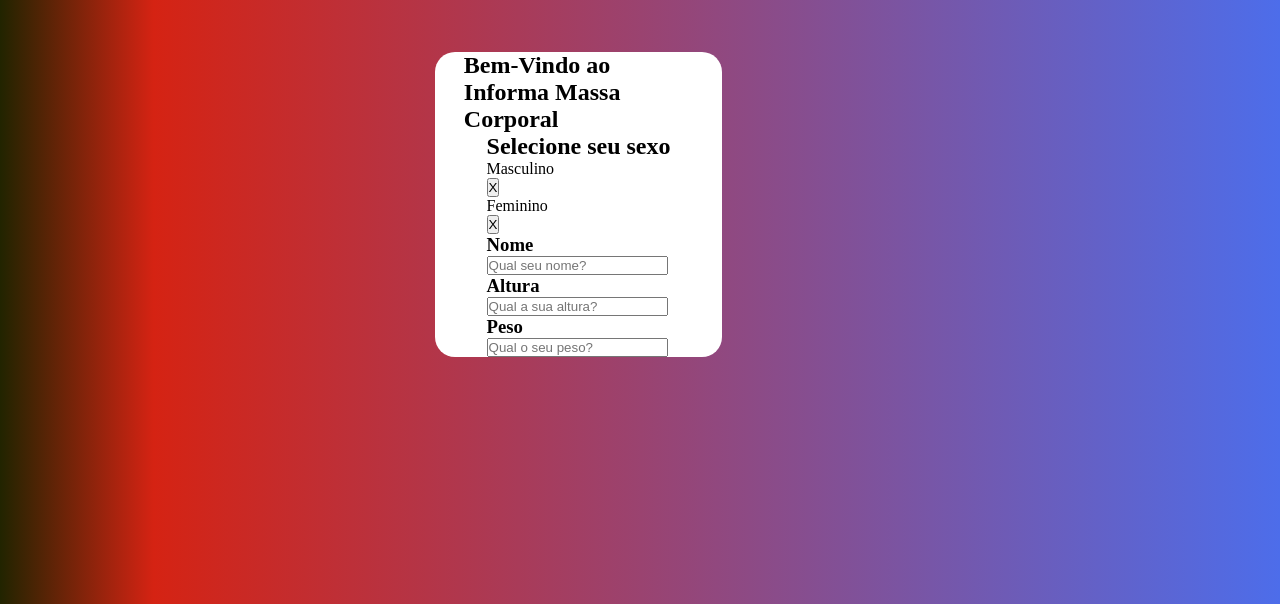
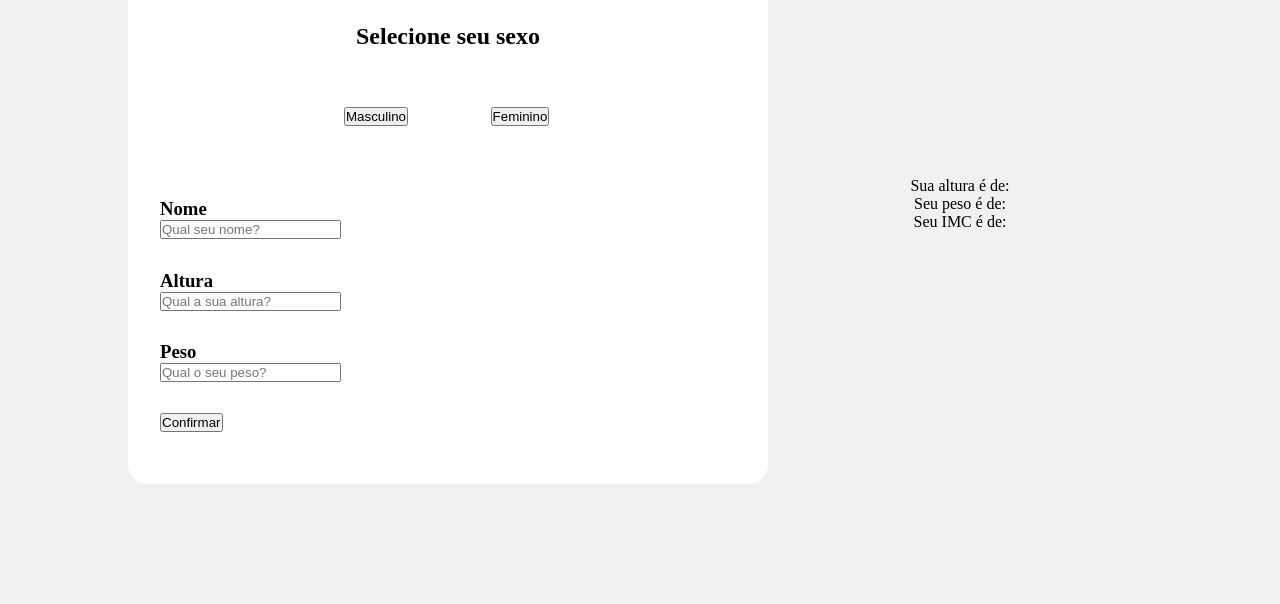
Before and after one commit to AndersonLucasdev/web-I, a plain HTML site: page test2/index.html in a window 1280 px wide. Shown: the part 196-800 px from the top of the page. Drawn offline with Linux system fonts and the light colour scheme.

Commit message:
FEAT/ estilizando e adicionando nova arquitetura

```diff
--- a/test2/index.html
+++ b/test2/index.html
@@ -8,17 +8,23 @@
 </head>
 <body>
     <main>
-        <article class="container">
+        <div class="container">
             <div class="container-titulo">
                 <h1>Bem-Vindo ao Informa Massa Corporal</h1>
             </div>
             <div class="container-principal">
                 <div class="container-principal-sexo">
-                    <h2>Selecione seu sexo</h2>
-                    <p>Masculino</p>
-                    <button>X</button>
-                    <p>Feminino</p>
-                    <button>X</button>
+                    <div class="container-principal-sexo-titulo">
+                        <h2>Selecione seu sexo</h2>
+                    </div>
+                    <div class="container-principal-sexo-ambos">
+                        <div class="container-principal-sexo-masculino">
+                            <button>Masculino</button>
+                        </div>
+                        <div class="container-principal-sexo-feminino">
+                            <button>Feminino</button>
+                        </div>
+                    </div>
                 </div>
                 <div class="container-principal-nome">
                     <h3>Nome</h2>
@@ -32,8 +38,17 @@
                     <h3>Peso</h3>
                     <input type="text" placeholder="Qual o seu peso?">
                 </div>
+                <div class="container-principal-confirmar">
+                    <button>Confirmar</button>
+                </div>
             </div>
-        </article>
+        </div>
+        <div class="informacoes">
+            <p>Sua altura é de:</p>
+            <p>Seu peso é de:</p>
+            <p>Seu IMC é de: <p></p>
+        </div>
     </main>
 </body>
+    <script></script>
 </html>
--- a/test2/style.css
+++ b/test2/style.css
@@ -10,15 +10,20 @@ body {
     display: flex;
     align-items: center;
     justify-content: center;
-    /* background: rgb(2,0,36);
-    background: linear-gradient(90deg, rgba(2,0,36,1) 0%, rgba(213,19,196,1) 12%, rgba(77,125,234,1) 100%); */
-    background: rgb(33,36,0);
-    background: linear-gradient(90deg, rgba(33,36,0,1) 0%, rgba(213,35,19,1) 12%, rgba(77,109,234,1) 100%);
+    background-color: #f0f0f0;
 }
 
+main {
+    height: 100vh;
+    width: 100vw;
+    display: flex;
+    align-items: center;
+    justify-content: center;
+    background-color: #f0f0f0;
+}
 .container {
-    height: 60%;
-    width: 70%;
+    height: 70%;
+    width: 50%;
     display: flex;
     align-items: center;
     justify-content: center;
@@ -29,7 +34,7 @@ body {
 
 .container-titulo {
     height: 15%;
-    width: 80%;
+    width: 90%;
     display: flex;
     align-items: center;
     justify-content: center;
@@ -37,4 +42,76 @@ body {
 
 .container-titulo > h1 {
     color: #000;
+    text-align: center;
 }
+
+.container-principal {
+    height: 85%;
+    width: 90%;
+    display: flex;
+    align-items: start;
+    justify-content: center;
+    flex-direction: column;
+}
+
+.container-principal-sexo {
+    height: 40%;
+    width: 100%;
+    display: flex;
+    align-items: center;
+    justify-content: center;
+    flex-direction: column;
+}
+
+.container-principal-sexo-ambos {
+    display: flex;
+    align-items: center;
+    justify-content: center;
+    height: 70%;
+    width: 50%;
+}
+
+.container-principal-sexo-masculino {
+    display: flex;
+    align-items: center;
+    justify-content: center;
+    height: 30%;
+    width: 50%;
+}
+
+.container-principal-sexo-feminino {
+    display: flex;
+    align-items: center;
+    justify-content: center;
+    height: 30%;
+    width: 50%;
+}
+
+.container-principal-nome {
+    height: 15%;
+    width: 100%;
+}
+
+.container-principal-altura {
+    height: 15%;
+    width: 100%;
+}
+
+.container-principal-peso {
+    height: 15%;
+    width: 100%;
+}
+
+.container-principal-confirmar {
+    height: 15%;
+    width: 100%;
+}
+
+.informacoes {
+    height: 60%;
+    width: 30%;
+    display: flex;
+    align-items: center;
+    justify-content: center;
+    flex-direction: column;
+}
```
Also changed, not shown: test2/index.js (added).
